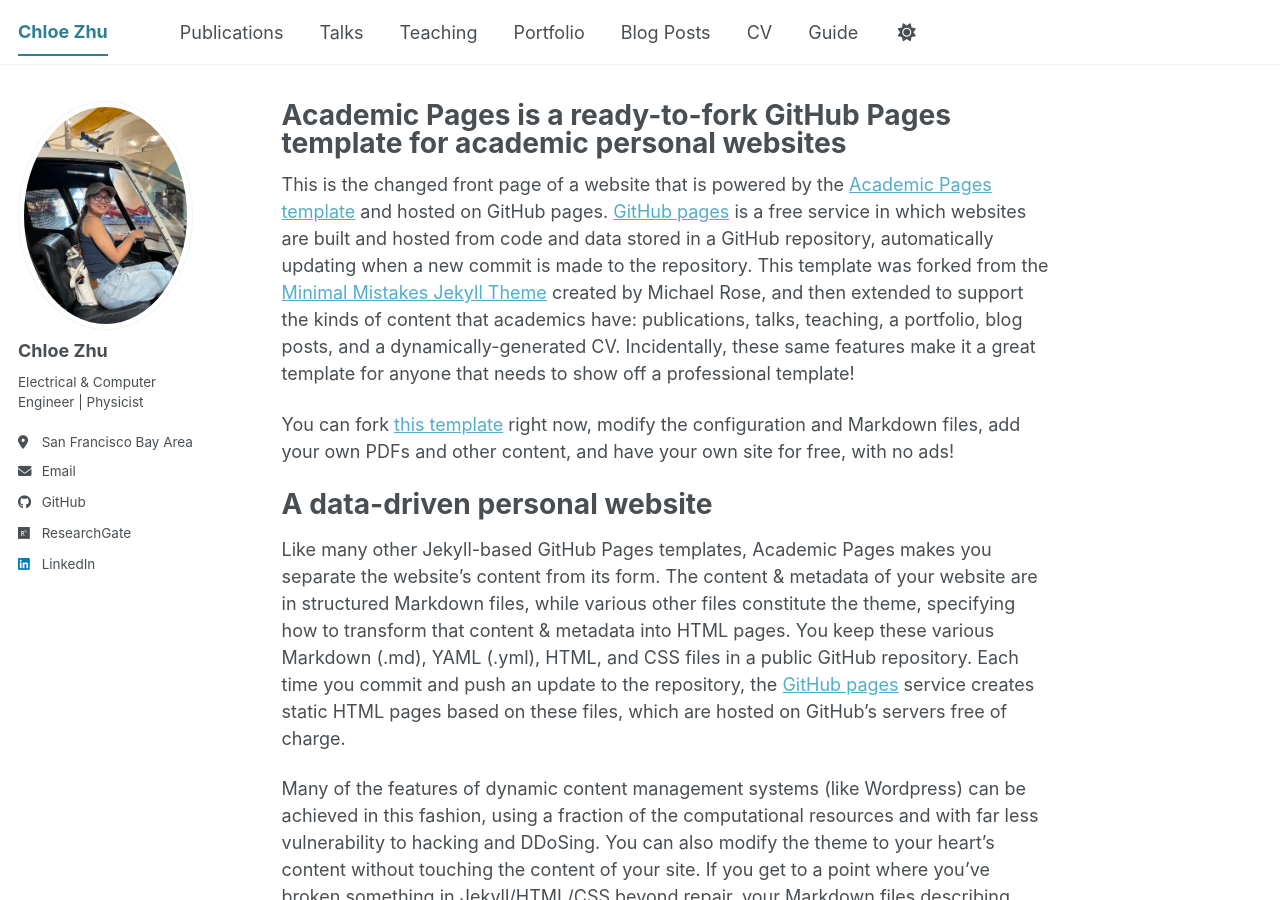
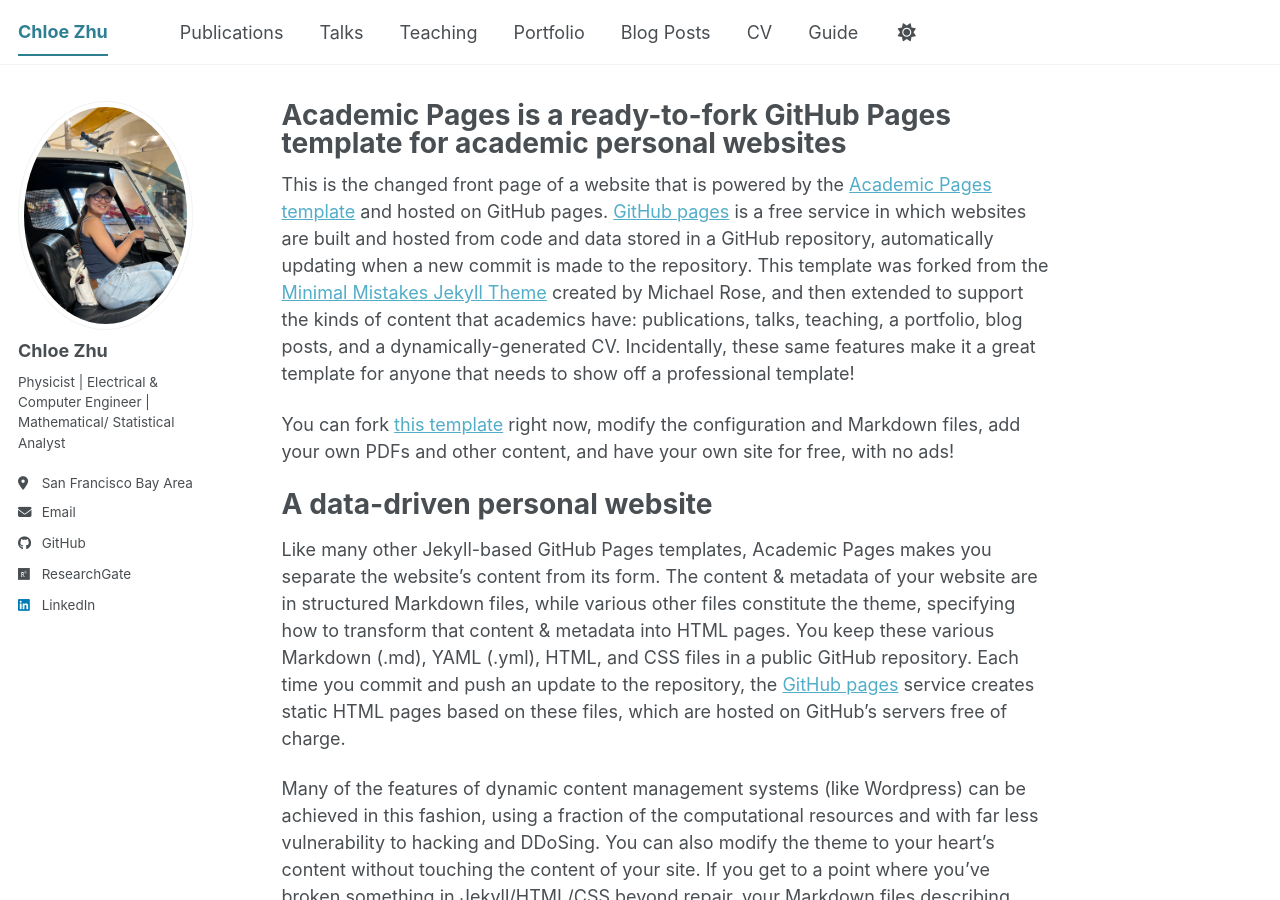
Before and after one commit to ChloeZhu1/ChloeZhu1.github.io, a Jekyll site: the page built from _pages/about.md, in a window 1280 px wide and 900 px high. Built offline with Jekyll 4.4.1, drawn with Linux system fonts in a browser that asks for light colours; a script bundle is joined from its source files by our own code; library files that are not in the unit come from our copies.

Commit message:
Update _config.yml

```diff
--- a/_config.yml
+++ b/_config.yml
@@ -26,7 +26,7 @@
   avatar           : "profile.png"
   name             : "Chloe Zhu"
   pronouns         : # example: "she/her"
-  bio              : "Electrical & Computer Engineer | Physicist"
+  bio              : "Physicist | Electrical & Computer Engineer | Mathematical/ Statistical Analyst"
   location         : "San Francisco Bay Area"
   #employer         : "Red Brick University"
   #uri              : # URL
```
